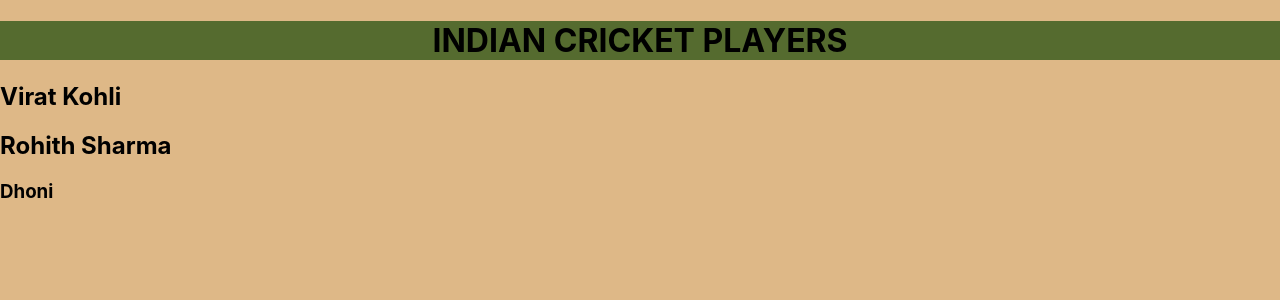
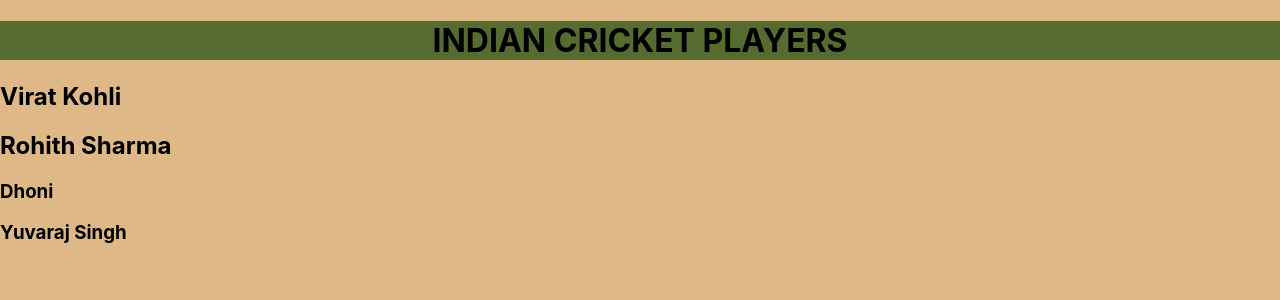
Before and after one commit to JorigeVenkatesh/Clone-Repository, a React (Create React App) app: page / in a window 1280 px wide. Shown: the top 300 px of the page. Built offline with nearby package versions, Linux system fonts and the light colour scheme.

Commit message:
added yuvaraj singh

```diff
--- a/src/App.js
+++ b/src/App.js
@@ -9,6 +9,7 @@ function App() {
       <h2>Virat Kohli</h2>
       <h2>Rohith Sharma</h2>
       <h3>Dhoni</h3>
+      <h3>Yuvaraj Singh</h3>
       </div>
 
   );
```
